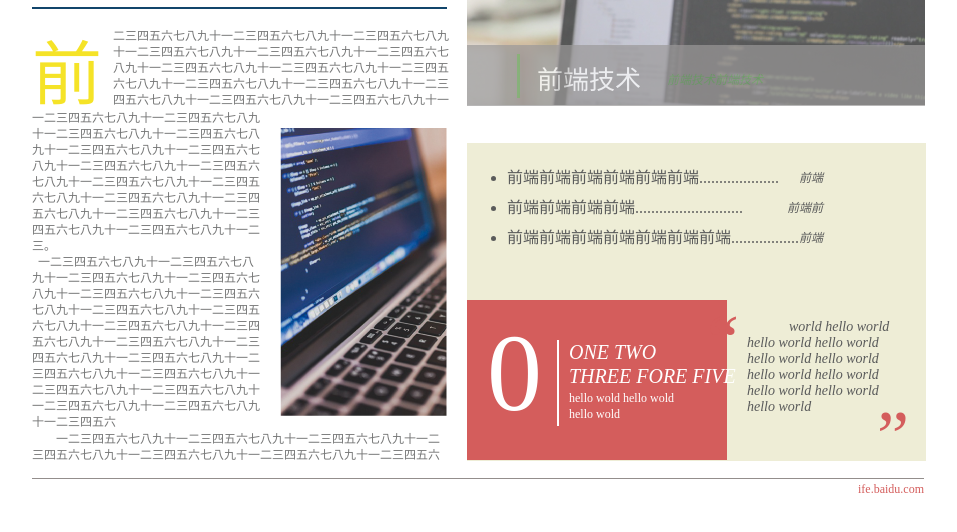
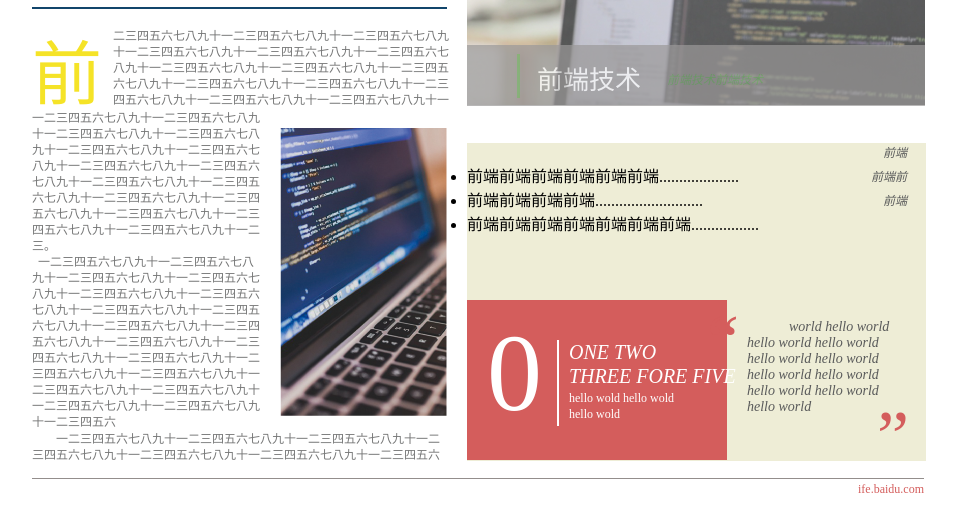
Before and after one commit to xiaotuzhi/task6, a plain HTML site: page index.html in a window 1280 px wide. Shown: the part 822-1354 px from the top of the page, without its empty margins (12-969 px from the left). Drawn offline with Linux system fonts and the light colour scheme.

Commit message:
Update style.css

```diff
--- a/css/style.css
+++ b/css/style.css
@@ -278,21 +278,32 @@
 	top:965px;
 	left:479px;
 }
-.bottom-right ul{
-	list-style-image:url('images/04.png');
+.list{
+	width:440px;
+	margin-top:20px;
+}
+.r{
 	font-family:SimSun;
 	font-size:16px;
 	color:#5a5b5b;
-	position:absolute;
-	top:20px;
-	left:40px;
-	line-height:30px;
+	line-height:35px;
+	margin-left:60px;
+	margin-top:-15px;
+}
+.p{
+	width:0;
+	height:0;
+    border-left:7px solid transparent;
+    border-right:7px solid transparent;
+    border-bottom:10px solid #10456b;
+	margin-left:35px;
 }
 .list i{
 	font-size:12px;
 	font-family:SimSun;
 	color:#5a5b5b;
 	float:right;
+	margin-top:-20px;
 }
 .nums{
 	width:260px;
```
